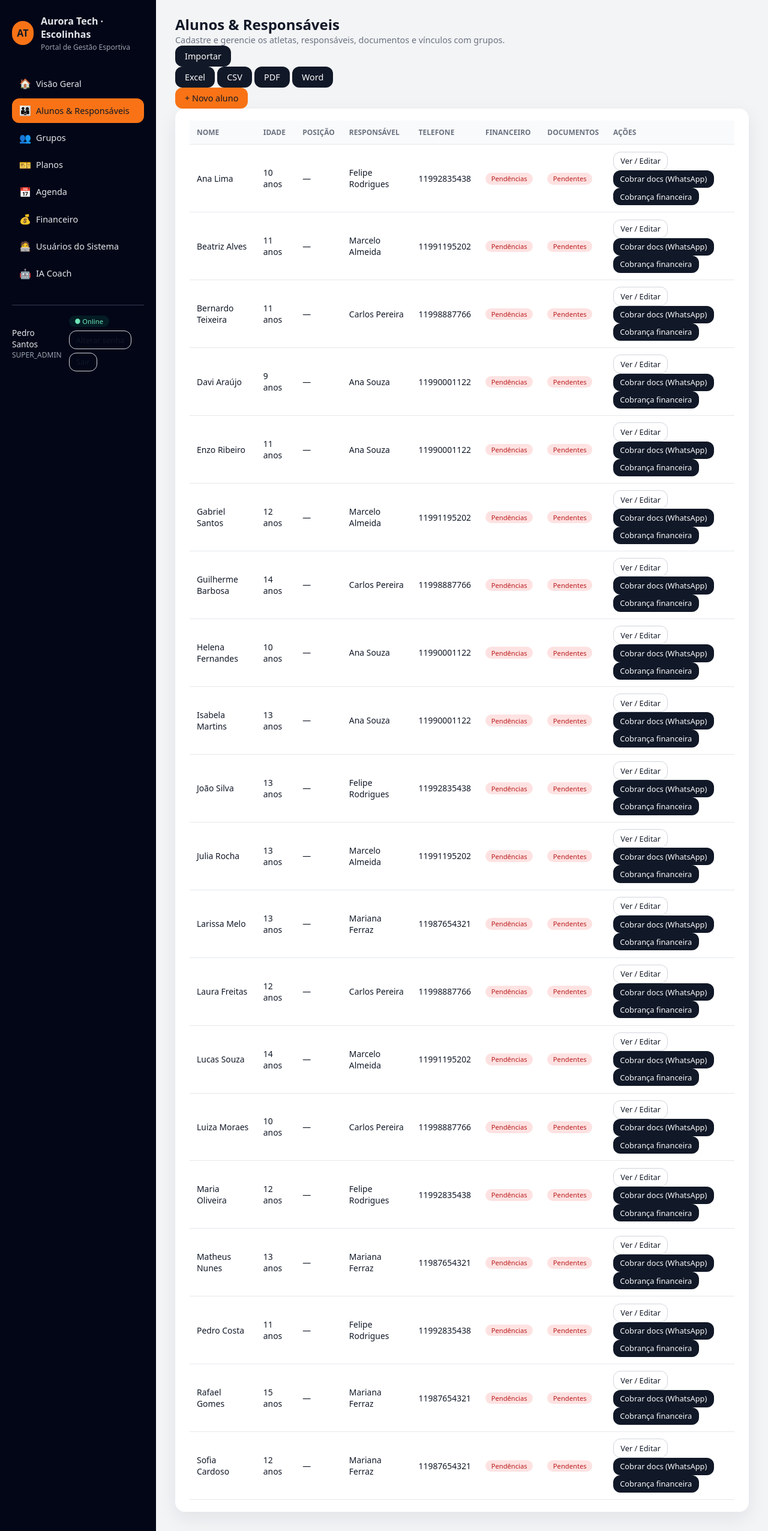
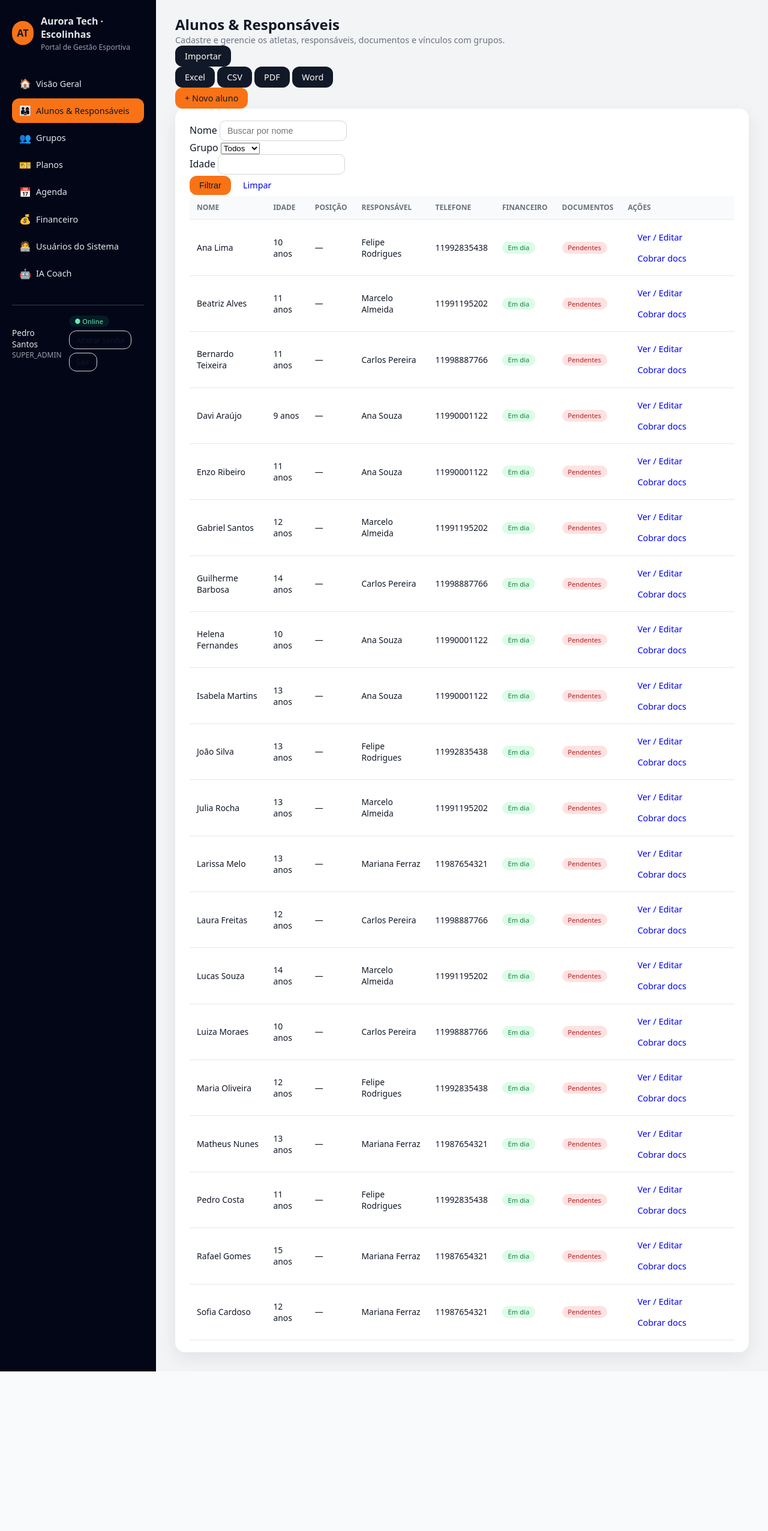
Before and after one commit to grmartinica/aplicacao_escolinha, a Flask app: page /atletas/listar in a window 1280 px wide. Shown: the whole page at 60% size. After the commit the page ends 2286 px from the top, so only its background shows below. Run offline with Flask 3, Linux system fonts and the light colour scheme; a user stored in the database is signed in; data comes from the database, SQL or seed files in the repository.

Commit message:
fazendo updates solicitados pelo cliente

```diff
--- a/routes/atividades_routes.py
+++ b/routes/atividades_routes.py
@@ -63,7 +63,7 @@
         descricao = (request.form.get("descricao") or "").strip() or None
 
         repetir = request.form.get("repetir") == "on"
-        repeticoes = request.form.get("repeticoes", type=int) or 1  # número de semanas
+        repeticoes = 12 if repetir else 1
 
         if not all([titulo, grupo_id, data_str, hora_inicio_str]):
             flash("Preencha título, grupo, data e hora inicial.", "danger")
--- a/routes/atletas_routes.py
+++ b/routes/atletas_routes.py
@@ -11,13 +11,11 @@
 from flask_login import login_required, current_user
 from extensions import db
 from models import Atleta, Grupo, AtletaGrupo, AtletaFoto, Responsavel, AtletaResponsavel
-from datetime import datetime
+from datetime import datetime, date
 import os
 import base64
 from werkzeug.utils import secure_filename
 from urllib.parse import quote
-
-# para exportação em múltiplos formatos
 import io
 import pandas as pd
 from docx import Document
@@ -146,6 +144,16 @@
 @atletas_bp.route("/listar")
 @login_required
 def listar():
+    """
+    Lista alunos com filtros por nome, grupo, idade e documentos pendentes.
+    - Pais: visualizam apenas seus filhos.
+    - Admin / Coach / Super Admin: visualizam todos os atletas.
+    """
+    nome = (request.args.get("nome") or "").strip()
+    grupo_id = request.args.get("grupo_id") or ""
+    idade_str = (request.args.get("idade") or "").strip()
+
+    # Base da consulta: restringe por responsável, quando for PARENT
     if current_user.role == "PARENT":
         links = (
             AtletaResponsavel.query.join(AtletaResponsavel.responsavel)
@@ -154,14 +162,72 @@
         )
         ids = [l.atleta_id for l in links]
         if ids:
-            atletas = Atleta.query.filter(Atleta.id.in_(ids)).order_by(Atleta.nome).all()
+            query = Atleta.query.filter(Atleta.id.in_(ids))
         else:
-            atletas = []
+            # Nenhum atleta vinculado → retorna lista vazia
+            query = Atleta.query.filter(db.text("1 = 0"))
     else:
-        atletas = Atleta.query.order_by(Atleta.nome).all()
+        query = Atleta.query
 
-    return render_template("atletas_listar.html", atletas=atletas, filtros={})
+    # Filtro por nome
+    if nome:
+        query = query.filter(Atleta.nome.ilike(f"%{nome}%"))
 
+    # Filtro por grupo
+    if grupo_id:
+        try:
+            gid = int(grupo_id)
+            query = query.join(AtletaGrupo).filter(AtletaGrupo.grupo_id == gid)
+        except ValueError:
+            pass
+
+    atletas = query.order_by(Atleta.nome).all()
+
+    # Filtro por idade (em anos) aplicado em memória
+    idade = None
+    if idade_str:
+        try:
+            idade = int(idade_str)
+        except ValueError:
+            idade = None
+
+    if idade is not None:
+        hoje = date.today()
+        filtrados = []
+        for a in atletas:
+            if a.data_nascimento:
+                anos = (
+                    hoje.year
+                    - a.data_nascimento.year
+                    - (
+                        (hoje.month, hoje.day)
+                        < (a.data_nascimento.month, a.data_nascimento.day)
+                    )
+                )
+                if anos == idade:
+                    filtrados.append(a)
+        atletas = filtrados
+
+    # Filtro por documentos pendentes vindo do dashboard (docs=pendente)
+    docs = (request.args.get("docs") or "").strip()
+    if docs == "pendente":
+        atletas = [a for a in atletas if getattr(a, "docs_pendentes", False)]
+
+    filtros = {
+        "nome": nome,
+        "grupo_id": grupo_id,
+        "idade": idade_str,
+        "docs": docs,
+    }
+
+    grupos = Grupo.query.order_by(Grupo.nome).all()
+
+    return render_template(
+        "atletas_listar.html",
+        atletas=atletas,
+        filtros=filtros,
+        grupos=grupos,
+    )
 
 @atletas_bp.route("/novo", methods=["GET", "POST"])
 @login_required
--- a/routes/financeiro_routes.py
+++ b/routes/financeiro_routes.py
@@ -618,13 +618,11 @@
 @financeiro_bp.route("/cobranca/nova", methods=["GET", "POST"])
 @login_required
 def nova_cobranca():
-    """
-    Cria mensalidades (ContaReceber) com possibilidade de parcelas.
-    """
-    if not _require_admin():
-        return redirect(url_for("financeiro.resumo"))
-
+    atleta_id_param = request.args.get("atleta_id", type=int)
     atletas = Atleta.query.order_by(Atleta.nome).all()
+    atleta_selecionado = None
+    if atleta_id_param:
+        atleta_selecionado = next((a for a in atletas if a.id == atleta_id_param), None)
 
     if request.method == "POST":
         from dateutil.relativedelta import relativedelta
--- a/templates/atividades_nova.html
+++ b/templates/atividades_nova.html
@@ -47,13 +47,15 @@
                 <label for="descricao">Descrição</label>
                 <textarea name="descricao" id="descricao" class="form-control" rows="2"></textarea>
             </div>
-
             <!-- Recorrência simples: repete semanalmente -->
             <div class="form-group">
                 <label class="checkbox-inline">
                     <input type="checkbox" name="repetir">
                     Repetir semanalmente
                 </label>
+                <small class="form-text text-muted d-block mt-1">
+                    Quando marcado, a atividade será criada semanalmente para as próximas 12 semanas.
+                </small>
             </div>
 
             <div class="form-group">
--- a/templates/atletas_listar.html
+++ b/templates/atletas_listar.html
@@ -37,6 +37,48 @@
 
 <div class="card">
     <div class="card-body">
+
+        <div class="filters mb-3">
+            <form method="get" class="row g-2 align-items-end">
+                <div class="col-md-4">
+                    <label class="form-label">Nome</label>
+                    <input type="text"
+                           name="nome"
+                           class="form-control"
+                           placeholder="Buscar por nome"
+                           value="{{ filtros.nome or '' }}">
+                </div>
+                <div class="col-md-3">
+                    <label class="form-label">Grupo</label>
+                    <select name="grupo_id" class="form-select">
+                        <option value="">Todos</option>
+                        {% for g in grupos %}
+                            <option value="{{ g.id }}"
+                                    {% if filtros.grupo_id and filtros.grupo_id|int == g.id %}selected{% endif %}>
+                                {{ g.nome }}
+                            </option>
+                        {% endfor %}
+                    </select>
+                </div>
+                <div class="col-md-2">
+                    <label class="form-label">Idade</label>
+                    <input type="number"
+                           name="idade"
+                           class="form-control"
+                           min="1"
+                           value="{{ filtros.idade or '' }}">
+                </div>
+                <div class="col-md-3 d-flex gap-2">
+                    <button type="submit" class="btn btn-primary flex-grow-1 mt-4">
+                        Filtrar
+                    </button>
+                    <a href="{{ url_for('atletas.listar') }}" class="btn btn-outline-secondary mt-4">
+                        Limpar
+                    </a>
+                </div>
+            </form>
+        </div>
+
         {% if atletas %}
         <table class="table table-striped">
             <thead>
@@ -80,21 +122,23 @@
                     {% endif %}
                 </td>
                 <td>
-                    <a href="{{ url_for('atletas.editar', atleta_id=a.id) }}" class="btn btn-sm btn-outline">
+                    <div class="btn-group btn-group-sm" role="group">
+                        <a href="{{ url_for('atletas.editar', atleta_id=a.id) }}" class="btn btn-outline-primary">
                             Ver / Editar
                         </a>
 
                         <a href="{{ url_for('atletas.cobrar_documentos', atleta_id=a.id) }}"
-                       class="btn btn-sm btn-secondary" target="_blank">
-                        Cobrar docs (WhatsApp)
+                            class="btn btn-outline-secondary" target="_blank">
+                            Cobrar docs
                         </a>
 
                         {% if a.tem_pend_financeira %}
                         <a href="{{ url_for('financeiro.cobrar_whatsapp', atleta_id=a.id) }}"
-                       class="btn btn-sm btn-secondary" target="_blank">
+                            class="btn btn-outline-danger" target="_blank">
                             Cobrança financeira
                         </a>
                         {% endif %}
+                    </div>
                 </td>
             </tr>
             {% endfor %}
--- a/templates/base.html
+++ b/templates/base.html
@@ -146,15 +146,16 @@
     <!-- MAIN -->
     <main class="main">
         {% with messages = get_flashed_messages(with_categories=true) %}
-          {% if messages %}
-            <div style="margin-bottom:0.75rem;">
-              {% for category, message in messages %}
-                <div class="badge badge-{{ 'danger' if category == 'error' else 'neutral' }}">{{ message }}</div>
-              {% endfor %}
-            </div>
-          {% endif %}
+            {% if messages %}
+                <div class="alerts-container">
+                    {% for category, message in messages %}
+                        <div class="alert alert-{{ category }}">
+                    {{ message }}
+                </div>
+                    {% endfor %}
+                </div>
+            {% endif %}
         {% endwith %}
-
         {% block content %}{% endblock %}
     </main>
 </div>
--- a/templates/financeiro_cobranca_form.html
+++ b/templates/financeiro_cobranca_form.html
@@ -19,7 +19,10 @@
                 <select id="atleta_id" name="atleta_id" class="form-control" required>
                     <option value="">Selecione...</option>
                     {% for a in atletas %}
-                    <option value="{{ a.id }}">{{ a.nome }}</option>
+                    <option value="{{ a.id }}"
+                            {% if atleta_selecionado and a.id == atleta_selecionado.id %}selected{% endif %}>
+                        {{ a.nome }}
+                    </option>
                     {% endfor %}
                 </select>
             </div>
```
Also changed, not shown: routes/planos_routes.py (+45 -0 lines), templates/atletas_detalhe.html (+8 -1 lines), templates/dashboard_admin.html (+6 -2 lines), templates/planos_editar.html (+61 -17 lines), templates/planos_listar.html (+14 -0 lines). Lines whose indentation alone changed are shown as unchanged.
